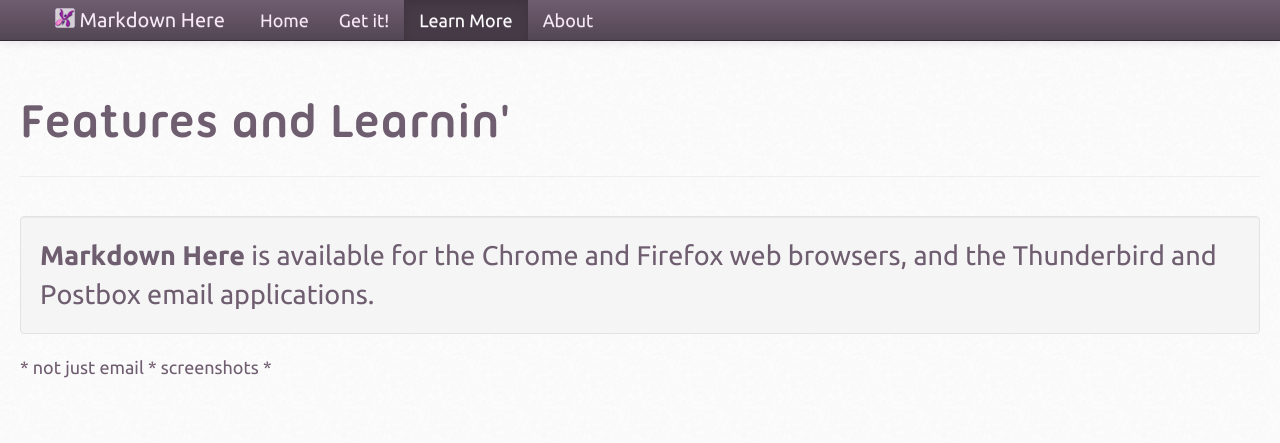
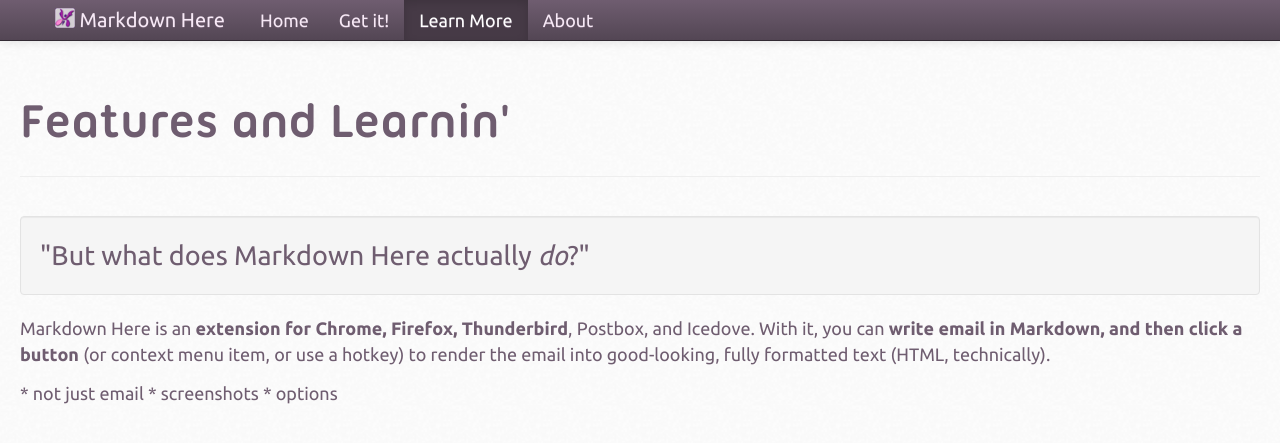
Before and after one commit to adam-p/markdown-here, a Jekyll site: the page built from features.html, in a window 1280 px wide. Shown: the top 443 px of the page. Built offline with Jekyll 4.4.1, drawn with Linux system fonts in a browser that asks for light colours; nearby versions of some CDN libraries.

Commit message:
Small changes. Need to make some screenshots and/or videos for features page

```diff
--- a/features.html
+++ b/features.html
@@ -11,13 +11,22 @@
 <div class="row-fluid">
   <div class="span12">
     <p class="lead well">
-      <b>Markdown Here</b> is available for the Chrome and Firefox web browsers, and the Thunderbird and Postbox email applications.
+      "But what does Markdown Here actually <em>do</em>?"
     </p>
   </div>
 </div>
+
+<div class="row-fluid">
+  <div class="span12">
+    <p>
+      Markdown Here is an <b>extension for Chrome, Firefox, Thunderbird</b>, Postbox, and Icedove. With it, you can <b>write email in Markdown, and then click a button</b> (or context menu item, or use a hotkey) to render the email into good-looking, fully formatted text (HTML, technically).
+    </p>
+  </div>
+</div>
+
 
 * not just email
 
 * screenshots
 
-*
+* options
--- a/index.html
+++ b/index.html
@@ -54,7 +54,7 @@
       Wasn't that cool? To see the full range of what you can do, check out the <a href="https://github.com/adam-p/markdown-here/wiki/Markdown-Cheatsheet" target="_blank">Markdown Cheatsheet</a>.
     </p>
     <p>
-      You can have this same power in your own email. <a href="get.html">Just get Markdown Here</a>.
+      You can have this same power in your own email. <a href="get.html"><strong>Just get Markdown Here</strong></a>.
     </p>
   </div>
 </div>
```
Also changed, not shown: README.md.
